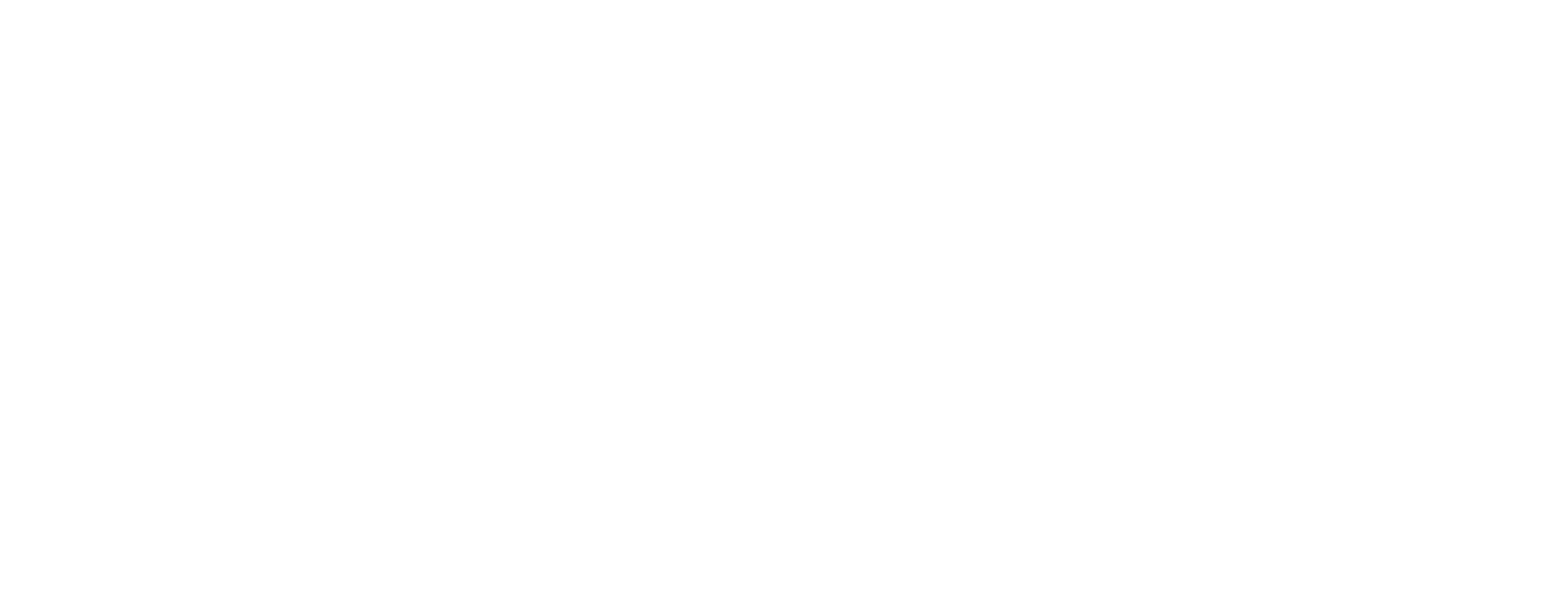
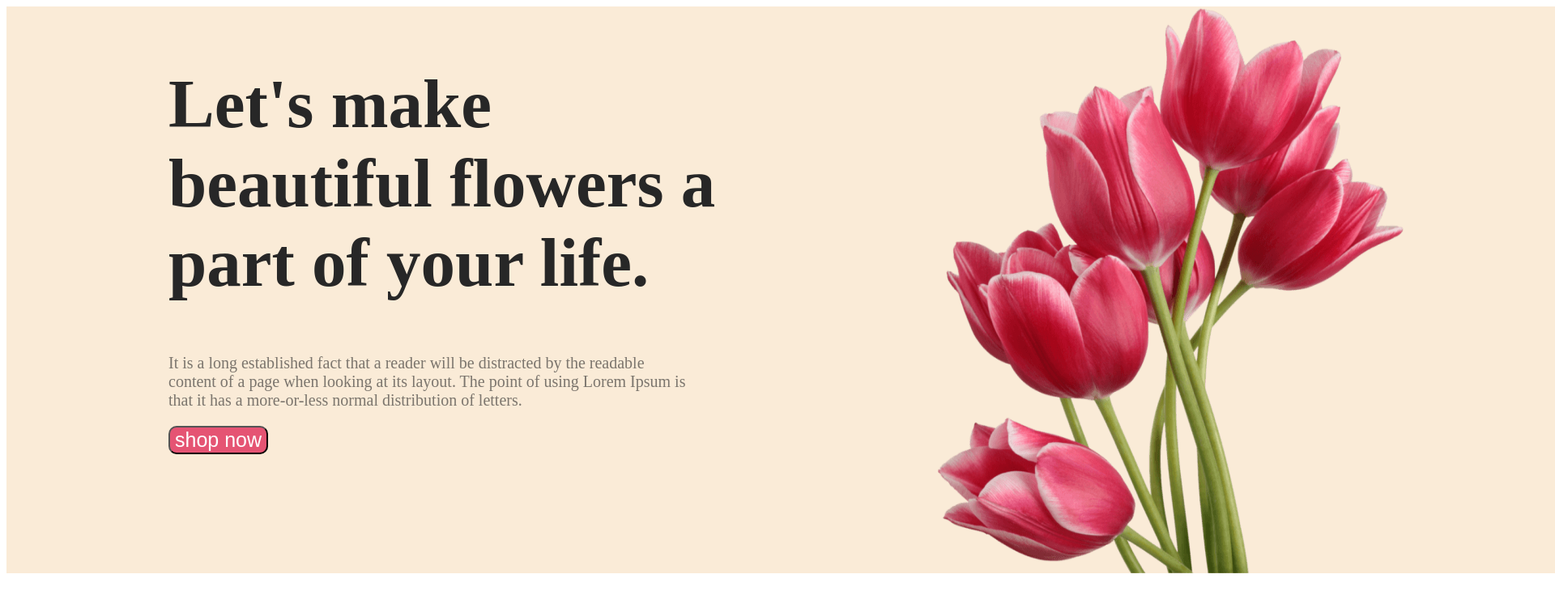
Before and after one commit to forhad12hossen/web-flower-project, a plain HTML site: page index.html in a window 1280 px wide. Shown: the top 746 px of the page at 81% size, 1920 px wide, since content can reach past the window. Drawn offline with Linux system fonts and the light colour scheme.

Commit message:
added the header-class

```diff
--- a/index.html
+++ b/index.html
@@ -4,8 +4,27 @@
     <meta charset="UTF-8">
     <meta name="viewport" content="width=device-width, initial-scale=1.0">
     <title>web-flower-project</title>
+    <link rel="stylesheet" href="styles/degine.css">
 </head>
 <body>
+    <header class="header-class">
+        <div class="header">
+            <div>
+                <h2 class="header-title">Let's make beautiful flowers a part of your life.</h2>
+                <p class="header-description">It is a long established fact that a reader will be distracted by the readable content of a page when looking at its layout. The point of using Lorem Ipsum is that it has a more-or-less normal distribution of letters.</p>
+                <button class="button-title">shop now</button>
+            </div>
+            <img class="image-title" src="images/Flower Asset/pngwing 10.png" alt="">
+
+        </div>
+
+    </header>
+    <main>
+
+    </main>
+    <footer>
+
+    </footer>
 
 </body>
 </html>
--- /dev/null
+++ b/styles/degine.css
@@ -0,0 +1,38 @@
+.header-title{
+    color: #272727;
+display: flex;
+font-size: 85px;
+flex-direction: column;
+width: 720px;
+height: 288px;
+line-height: normal;
+font-weight: 800;
+}
+.header-description{
+    display:flex;
+    color:#27272799;
+    width: 650px;
+    font-size: 20px;
+
+}
+.button-title{
+    background: #E55473;
+    color: #FFF;
+    border-radius: 10px;
+    display: flex;
+    font-size: 25px;
+
+
+}
+.header{
+    background-color: antiquewhite;
+    width: 1800px;
+height: 700px;
+display: flex;
+padding-left: 200px;
+}
+.image-title{
+    width: 635px;
+height: 700px;
+padding-left: 200px;
+}
```
